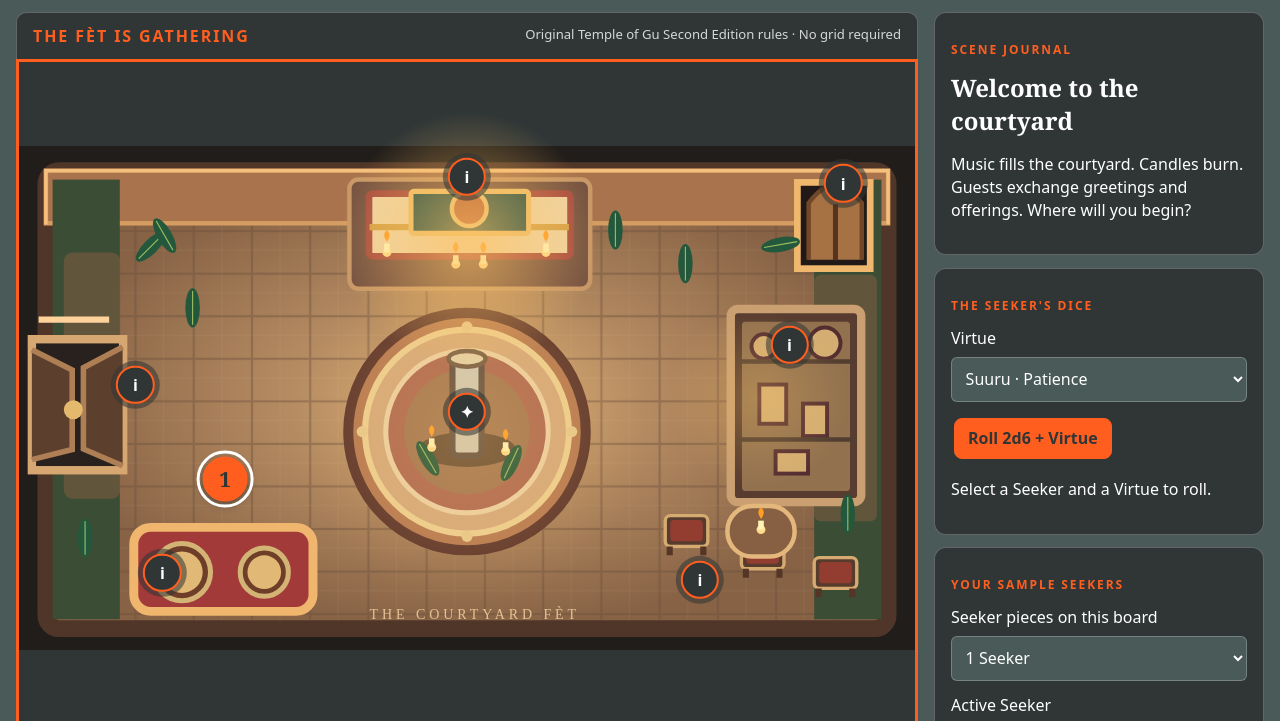
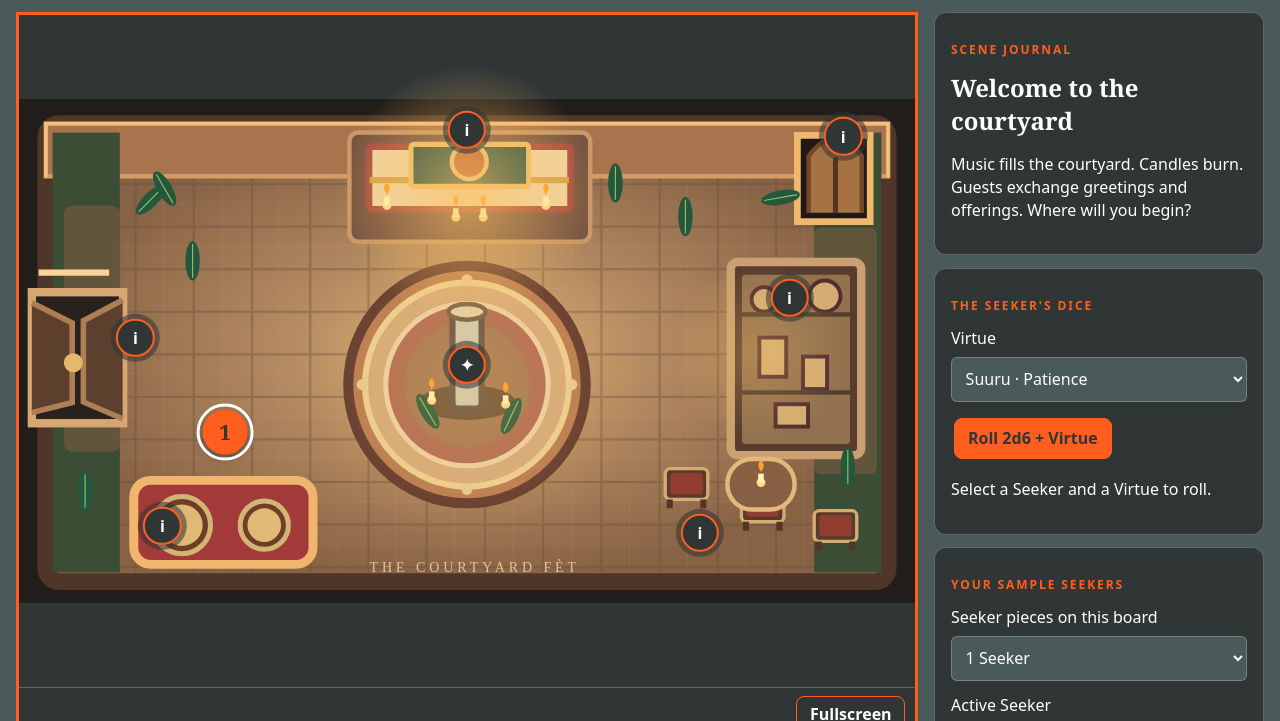
Before and after one commit to philipryandeal/temple-of-gu-rpg, a website with bundled scripts: page living-table/courtyard.html in a window 1280 px wide. Shown: the part 69-790 px from the top of the page. Built offline with nearby package versions, Linux system fonts and the light colour scheme.

Commit message:
Remove the extra Courtyard banner above the orange map frame

```diff
--- a/living-table/courtyard.html
+++ b/living-table/courtyard.html
@@ -8,7 +8,6 @@
 <header class="mast"><h1>Scene 01: The Courtyard Fèt</h1><div class="head-actions"><button id="reset">Reset table</button><button id="export">Export session</button><label class="file-action">Import session<input id="import" type="file" accept="application/json,.json"></label></div></header>
 <main class="layout">
 <section class="table-section" aria-label="Courtyard game board">
- <div class="banner"><strong>THE FÈT IS GATHERING</strong><span>Original Temple of Gu Second Edition rules · No grid required</span></div>
  <div class="board-frame" id="frame">
   <div class="board" id="board" role="group" aria-label="Illustrated Courtyard Fèt tabletop, with draggable Seeker tokens and inspectable zones">
    <img src="./courtyard.svg" alt="An elevated view of a candlelit Puerto Rican Caribbean courtyard at dusk, with an open gate, central Poto Mitan, devotional altar, supply table, drums and chairs." draggable="false">
```
